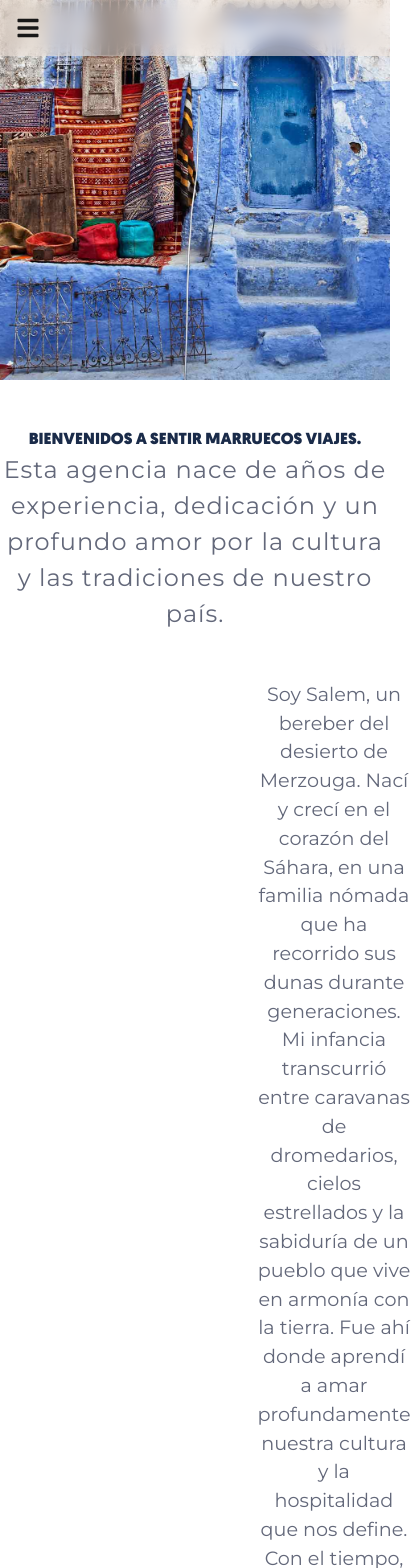
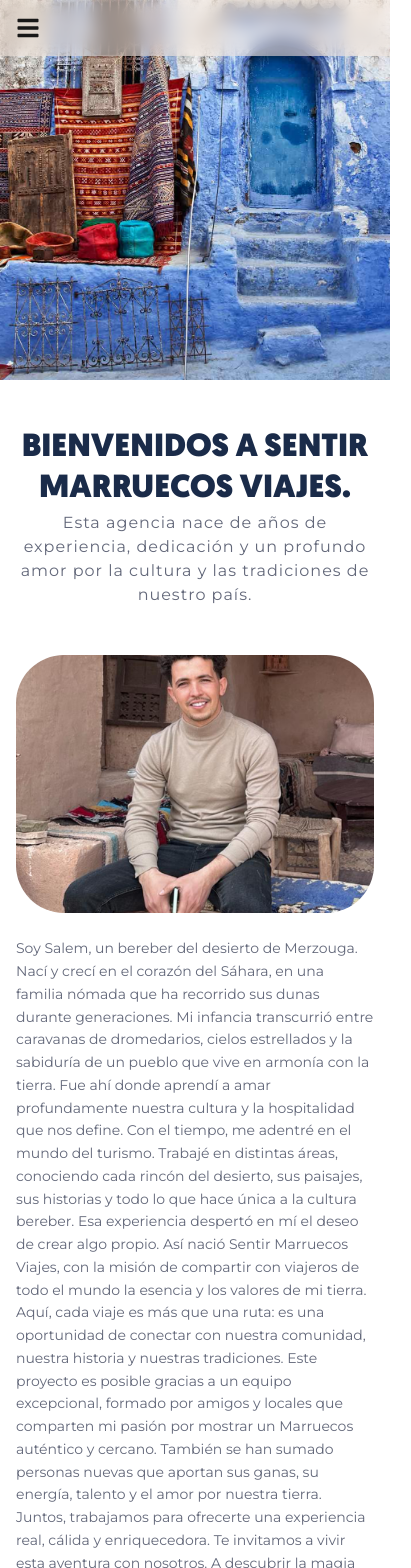
Before and after one commit to JuanCanteroJarilla/sentir-marruecos, a Next.js app: page /Sobre-nosotros in a window 390 px wide. Shown: the top 1568 px of the page, 411 px wide, since content can reach past the window. Built offline with nearby package versions, Linux system fonts and the light colour scheme.

Commit message:
fix - sobre nosotros responsive

```diff
--- a/src/app/Sobre-nosotros/page.tsx
+++ b/src/app/Sobre-nosotros/page.tsx
@@ -14,15 +14,17 @@ function SobreNosotros() {
             amor por la cultura y las tradiciones de nuestro país.
           </p>
         </div>
-        <div className="salemText pl-18 pr-18 pt-8 flex flex-row items-center justify-center mt-12">
+        <div className="salemText px-4 lg:px-18 pt-8 flex flex-col lg:flex-row items-center justify-center mt-12 gap-6 lg:gap-0">
+          <div className="w-full lg:w-2/5 flex-shrink-0">
             <Image
               src={"/images/salem.png"}
               alt={`Rutas`}
               width={950}
               height={348}
-            className="rounded-[3rem] w-full h-full object-cover"
+              className="rounded-[3rem] w-full h-auto object-cover max-w-sm mx-auto lg:max-w-none lg:mx-0"
             />
-          <p className="pl-8 2xl:text-[1.2rem] lg:text-[1rem]">
+          </div>
+          <p className="lg:pl-8 2xl:text-[1.2rem] lg:text-[1rem] text-sm leading-relaxed">
             Soy Salem, un bereber del desierto de Merzouga. Nací y crecí en el
             corazón del Sáhara, en una familia nómada que ha recorrido sus dunas
             durante generaciones. Mi infancia transcurrió entre caravanas de
@@ -48,7 +50,7 @@ function SobreNosotros() {
             inolvidable. ¡Bienvenidos a Sentir Marruecos Viajes!
           </p>
         </div>
-        <p className="salemText pl-18 pr-18 pt-8 font-extrabold">
+        <p className="salemText px-4 lg:px-18 pt-8 font-extrabold">
           <span>Te invitamos a vivir esta aventura con nosotros.</span> A
           descubrir la magia de Marruecos, sus costumbres, su historia y la
           belleza de sus paisajes. Queremos que cada momento se convierta en un
--- a/src/app/Sobre-nosotros/styles.scss
+++ b/src/app/Sobre-nosotros/styles.scss
@@ -23,8 +23,14 @@
   font-weight: 500;
   text-transform: uppercase;
   color: #1a2b49;
-  text-align: center; // Centra el texto
-  // margin-top: 2rem; // Añade margen superior
+  text-align: center;
+
+  // Responsive para móvil
+  @media (max-width: 768px) {
+    font-size: 2rem !important;
+    line-height: 1.3;
+    padding: 0 1rem;
+  }
 }
 
 .subtitleTitleSobreNosotros {
@@ -32,9 +38,14 @@
   font-size: 1.5rem;
   letter-spacing: 1px;
   color: #63687a;
-  text-align: center; // Centra el texto
-  // margin: 0 auto 2rem; // Centra y da margen inferior
-  // display: block;
+  text-align: center;
+
+  // Responsive para móvil
+  @media (max-width: 768px) {
+    font-size: 1rem;
+    line-height: 1.5;
+    padding: 0 1rem;
+  }
 }
 
 .salemText {
@@ -43,6 +54,13 @@
   color: #63687a;
   text-align: center;
   margin: 1rem auto;
+
+  // Responsive para móvil
+  @media (max-width: 768px) {
+    font-size: 0.95rem;
+    line-height: 1.6;
+    text-align: left;
+  }
 }
 
 .divTitleFooter {
```
Lines whose indentation alone changed are shown as unchanged.
